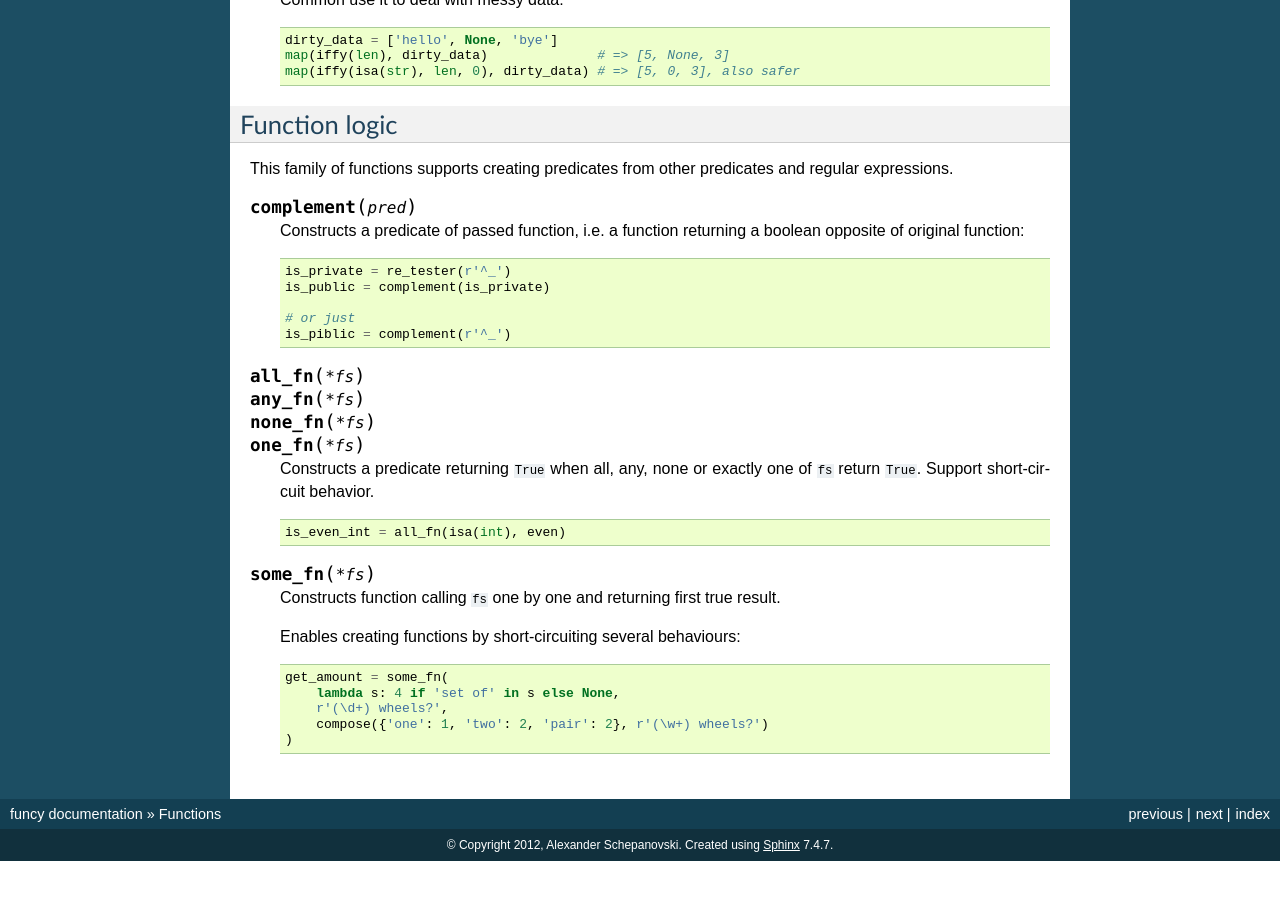
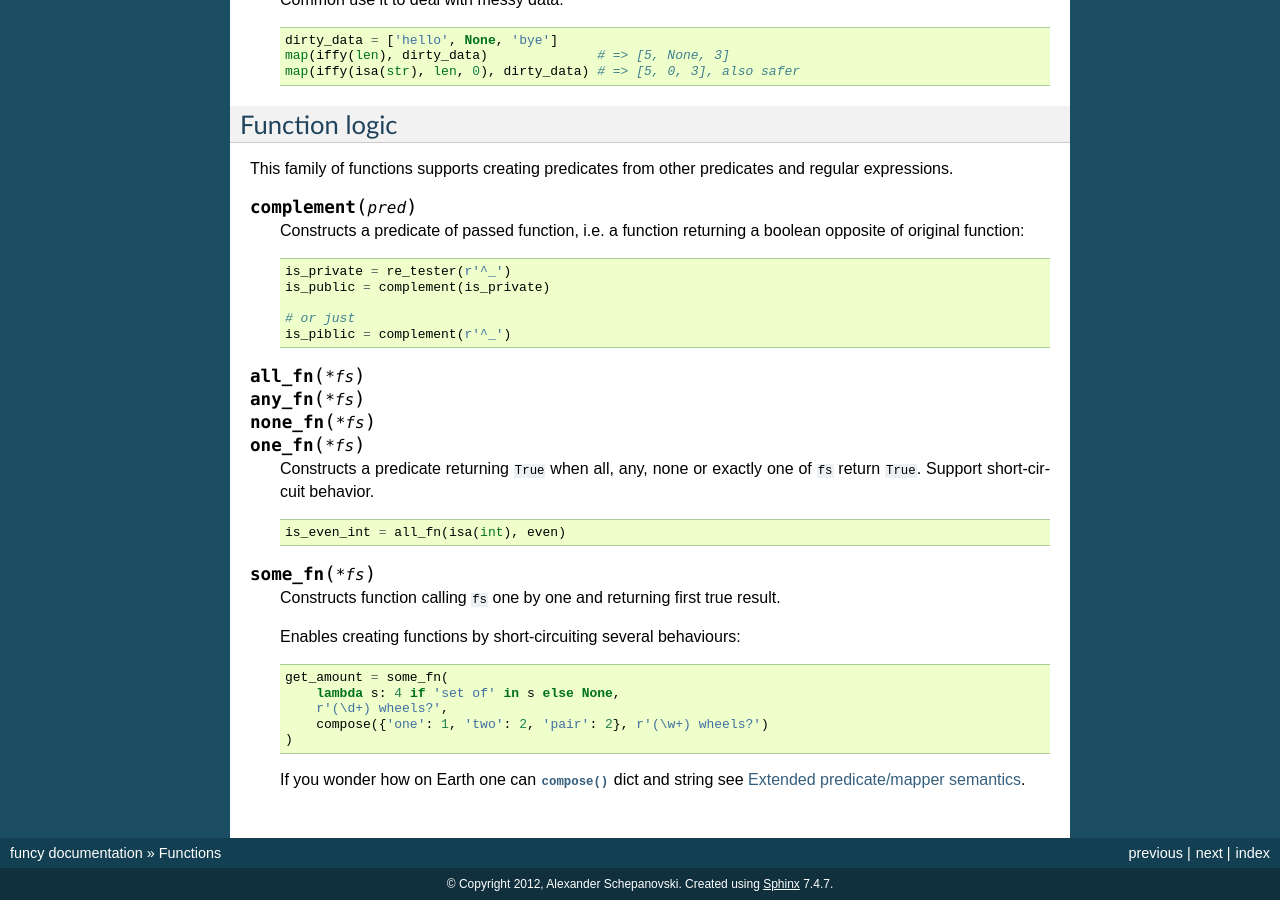
Before and after one commit to Jamaal224/funcy, a Sphinx documentation site: the page built from docs/funcs.rst, in a window 1280 px wide and 900 px high, scrolled down 1471 px. Built offline with Sphinx 7.4.7, drawn with Linux system fonts in a browser that asks for light colours; before the commit the page ends 2332 px from its top, so only the background shows below that.

Commit message:
Added a note about extended fns to some_fn() docs

```diff
--- a/docs/funcs.rst
+++ b/docs/funcs.rst
@@ -132,3 +132,5 @@ This family of functions supports creating predicates from other predicates and
             r'(\d+) wheels?',
             compose({'one': 1, 'two': 2, 'pair': 2}, r'(\w+) wheels?')
         )
+
+    If you wonder how on Earth one can :func:`compose` dict and string see :ref:`extended_fns`.
```
